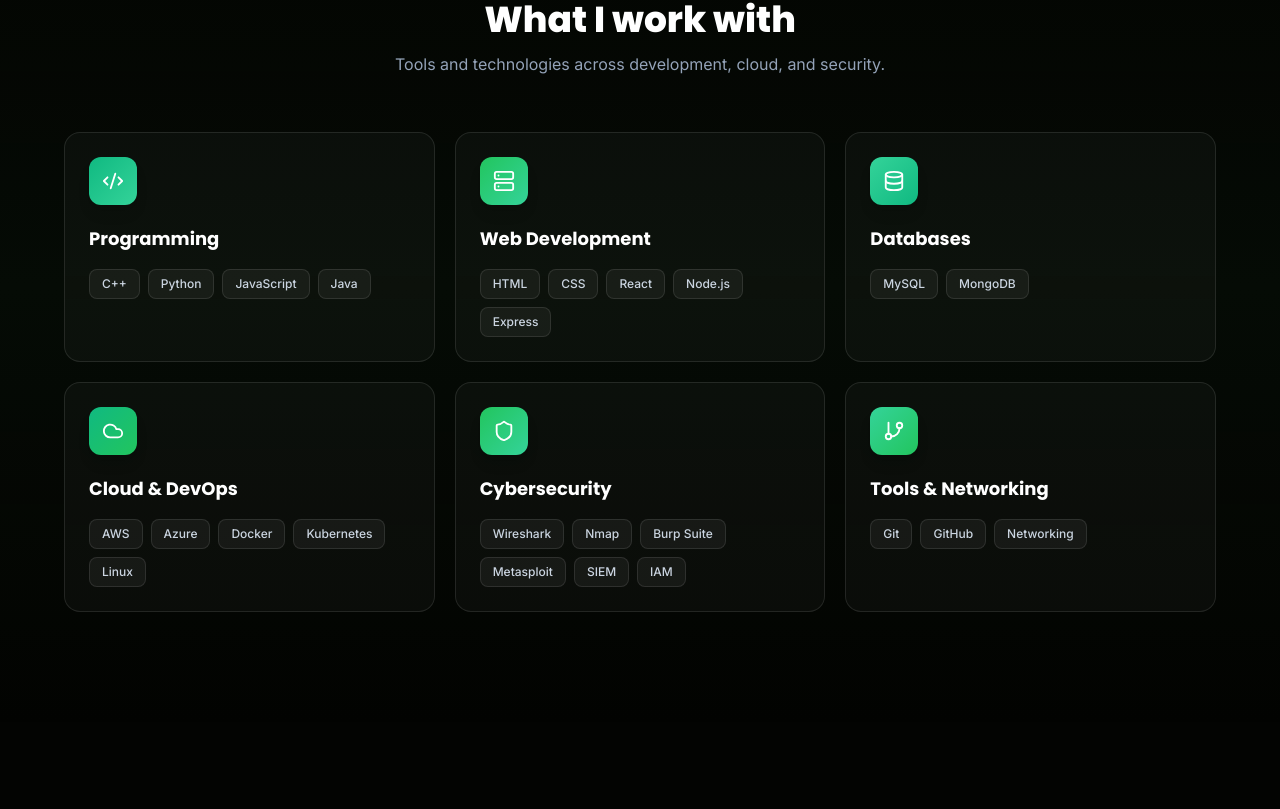
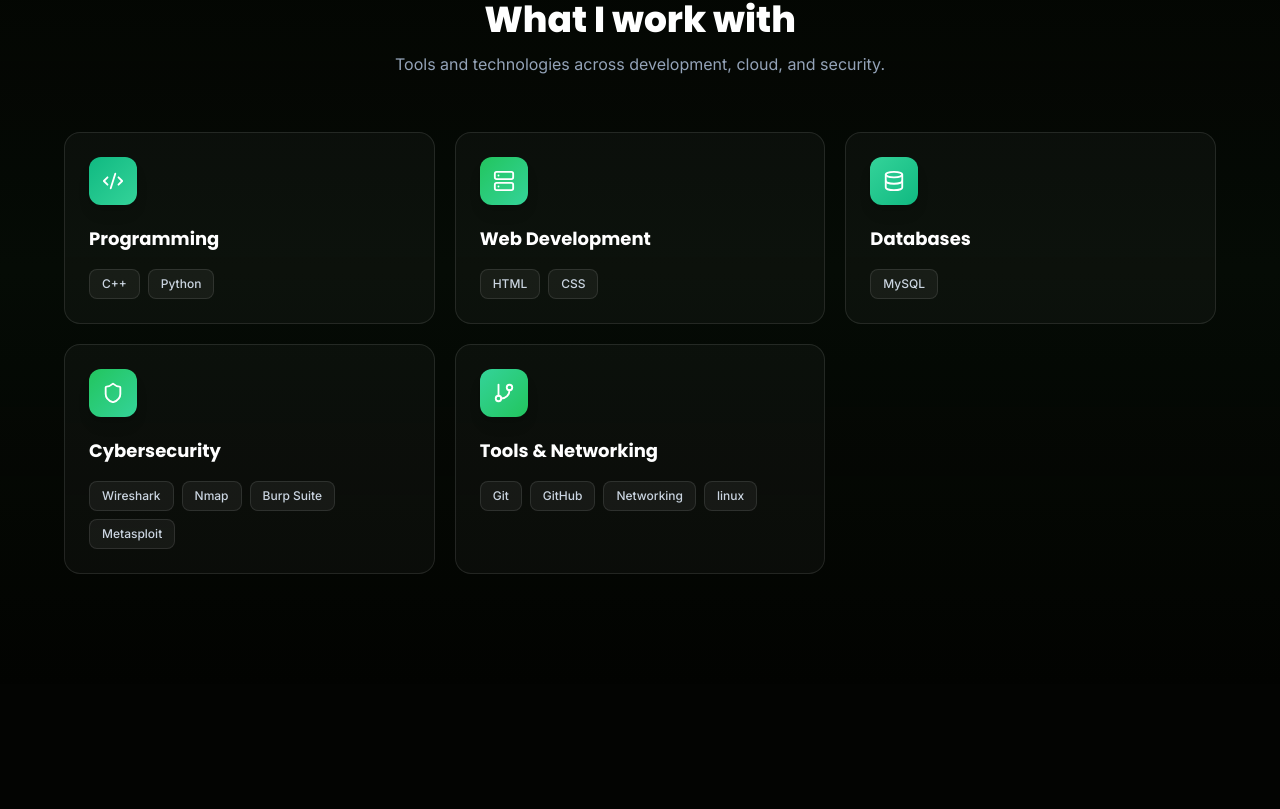
Before and after one commit to solocoder-01/PortfolioWeb, a React (Vite) app in the folder PORTFOLIO PROJ/project/: page / in a window 1280 px wide. Shown: the part 1728-2537 px from the top of the page. Built offline with nearby package versions, Linux system fonts and the light colour scheme.

Commit message:
Update App.jsx
update

```diff
--- a/PORTFOLIO PROJ/project/src/App.jsx
+++ b/PORTFOLIO PROJ/project/src/App.jsx
@@ -33,76 +33,50 @@
     title: "Programming",
     icon: Code2,
     accent: "from-emerald-500 to-emerald-400",
-    items: ["C++", "Python", "JavaScript", "Java"],
+    items: ["C++", "Python"],
   },
   {
     title: "Web Development",
     icon: Server,
     accent: "from-green-500 to-emerald-400",
-    items: ["HTML", "CSS", "React", "Node.js", "Express"],
+    items: ["HTML", "CSS"],
   },
   {
     title: "Databases",
     icon: Database,
     accent: "from-emerald-400 to-emerald-500",
-    items: ["MySQL", "MongoDB"],
+    items: ["MySQL"],
   },
-  {
-    title: "Cloud & DevOps",
-    icon: Cloud,
-    accent: "from-emerald-500 to-green-500",
-    items: ["AWS", "Azure", "Docker", "Kubernetes", "Linux"],
-  },
+
   {
     title: "Cybersecurity",
     icon: Shield,
     accent: "from-green-500 to-emerald-400",
-    items: ["Wireshark", "Nmap", "Burp Suite", "Metasploit", "SIEM", "IAM"],
+    items: ["Wireshark", "Nmap", "Burp Suite", "Metasploit"],
   },
   {
     title: "Tools & Networking",
     icon: GitBranch,
     accent: "from-emerald-400 to-green-500",
-    items: ["Git", "GitHub", "Networking"],
+    items: ["Git", "GitHub", "Networking","linux"],
   },
 ];
 
 const PROJECTS = [
-  {
-    title: "Cloud Security Dashboard",
-    desc: "A monitoring console that surfaces IAM misconfigurations, exposed storage, and anomalous login activity across cloud accounts in real time.",
-    stack: ["AWS", "Python", "React", "CloudWatch"],
-  },
+
   {
     title: "Portfolio Website",
     desc: "This site — a performance-tuned personal portfolio with motion design, glassmorphism, and a fully responsive component system.",
     stack: ["Next.js", "TypeScript", "Tailwind", "Framer Motion"],
   },
-  {
-    title: "Spotify Clone",
-    desc: "A full-stack music streaming interface with playlist management, search, and playback state handled through a Node.js API layer.",
-    stack: ["React", "Node.js", "Express", "MongoDB"],
-  },
+
   {
     title: "Network Scanner",
     desc: "A CLI-based host and port discovery tool built for internal reconnaissance labs, with service fingerprinting and export to CSV.",
     stack: ["Python", "Nmap", "Scapy", "Sockets"],
   },
-  {
-    title: "Threat Detection System",
-    desc: "A lightweight anomaly-detection pipeline that correlates packet captures and log events to flag suspicious behavior patterns.",
-    stack: ["Python", "Machine Learning", "SIEM", "Wireshark"],
-  },
-  {
-    title: "Weather App",
-    desc: "A clean, geolocation-aware weather client with animated condition icons and a 5-day forecast view.",
-    stack: ["React", "OpenWeather API", "Tailwind"],
-  },
-  {
-    title: "Password Manager",
-    desc: "A self-hosted credential vault with AES-256 encryption at rest and a zero-knowledge master-password unlock flow.",
-    stack: ["Node.js", "Express", "MongoDB", "AES Encryption"],
-  },
+
+
 ];
 
 const EDUCATION = [
@@ -117,7 +91,7 @@
     place: "Current Semester in progress",
     time: "In Progress",
     points: [
-      "Relevant coursework: Data Structures, Computer Networks, Operating Systems, Cloud Computing, Cybersecurity Fundamentals",
+      "Relevant coursework: Data Structures, Computer Networks, Operating Systems, Database Management System, Cybersecurity Fundamentals",
       "Achievements: SOC Analyst & AI Security training completion, hands-on incident response capstone",
     ],
   },
@@ -138,13 +112,7 @@
     time: "Target Role",
     points: ["Actively applying to security-operations internships", "Focused on alert triage and log analysis workflows"],
   },
-  {
-    type: "Hackathon",
-    title: "Campus Hackathon Participant",
-    org: "College Tech Fest",
-    time: "Past Season",
-    points: ["Built a full-stack prototype under time constraints", "Collaborated across frontend, backend, and pitch"],
-  },
+
   {
     type: "Workshop",
     title: "Cloud & Network Security Workshop",
@@ -152,22 +120,15 @@
     time: "Past Season",
     points: ["Covered Bluetooth attack vectors and network defense basics", "Hands-on labs with Wireshark and Nmap"],
   },
-  {
-    type: "Volunteer",
-    title: "Peer Mentor — Web Development Basics",
-    org: "College Coding Club",
-    time: "Ongoing",
-    points: ["Guided juniors through React fundamentals", "Ran doubt-clearing sessions ahead of project deadlines"],
-  },
+
 ];
 
 const CERTIFICATES = [
-  { title: "SOC Analyst & AI Security Training", issuer: "Guided Intensive Program", year: "2026" },
-  { title: "Google Cybersecurity Professional Certificate", issuer: "Coursera / Google", year: "—" },
-  { title: "AWS Certified Cloud Practitioner", issuer: "Amazon Web Services", year: "—" },
-  { title: "Network Security Fundamentals", issuer: "Community Workshop", year: "—" },
-  { title: "Full Stack Web Development", issuer: "Self-paced Program", year: "—" },
-  { title: "Python for Security Automation", issuer: "Self-paced Program", year: "—" },
+  { title: "Introduction to Ethical Hacking", issuer: "Great learning Academy", year: "2024" },
+  { title: "Advance Cybersecurity Theats and governace", issuer: "Great learning Academy", year: "2024" },
+  { title: "C++ Programming", issuer: "Great learning Academy", year: "2024" },
+  { title: "Network Security Fundamentals", issuer: "Learnvern Academy", year: "2024" },
+
 ];
 
 /* --------------------------- UTIL HOOKS ---------------------------- */
@@ -662,7 +623,7 @@
               <span className="w-3 h-3 rounded-full bg-red-500/70" />
               <span className="w-3 h-3 rounded-full bg-yellow-500/70" />
               <span className="w-3 h-3 rounded-full bg-emerald-500/70" />
-              <span className="ml-2 font-mono text-[11px] text-slate-500">sujeet@security:~</span>
+              <span className="ml-2 font-mono text-[11px] text-slate-500">sujeetpaswan0144@gmail.com</span>
             </div>
 
             <div className="p-6 sm:p-8 flex flex-col gap-5 font-mono">
@@ -704,7 +665,7 @@
                 {[
                   { icon: Linkedin, href: "https://www.linkedin.com/in/sujeet-paswan-586a69211", label: "LinkedIn" },
                   { icon: Github, href: "https://github.com/solocoder-01", label: "GitHub" },
-                  { icon: Mail, href: "#", label: "Email" },
+                  { icon: Mail, href: "sujeetpaswan0144@gmail.com", label: "Email" },
                   { icon: Instagram, href: "https://www.instagram.com/solocoder_01?igsh=ZmN5bDZiaGZ2bmx6", label: "Instagram" },
                 ].map(({ icon: Icon, href, label }) => (
                   <a
@@ -1091,7 +1052,7 @@
           <Reveal>
             <div className="flex flex-col gap-4">
               {[
-                { icon: Mail, label: "Email", value: "sujeet.paswan@example.com" },
+                { icon: Mail, label: "Email", value: "sujeetpaswan0144@example.com" },
                 { icon: Phone, label: "Phone", value: "+91 XXXXX XXXXX" },
                 { icon: MapPin, label: "Location", value: "India" },
               ].map((c) => (
```
